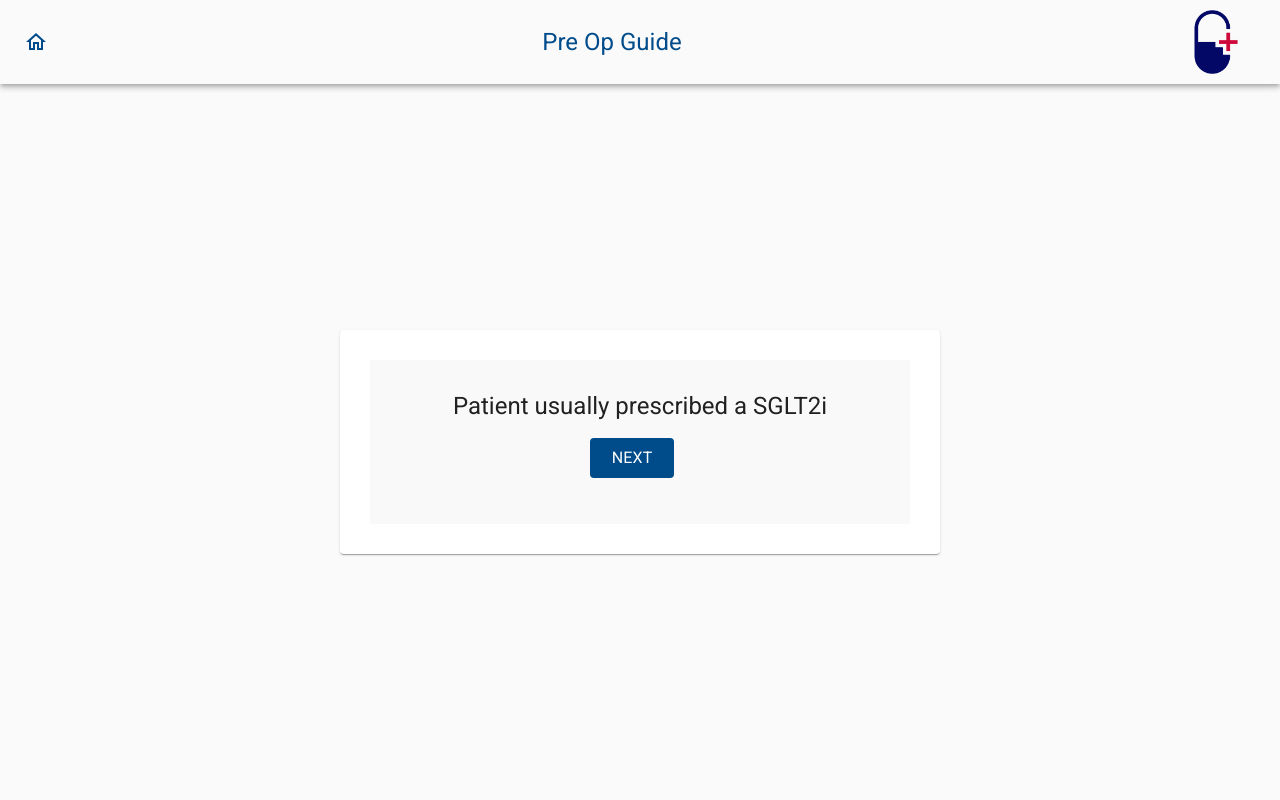
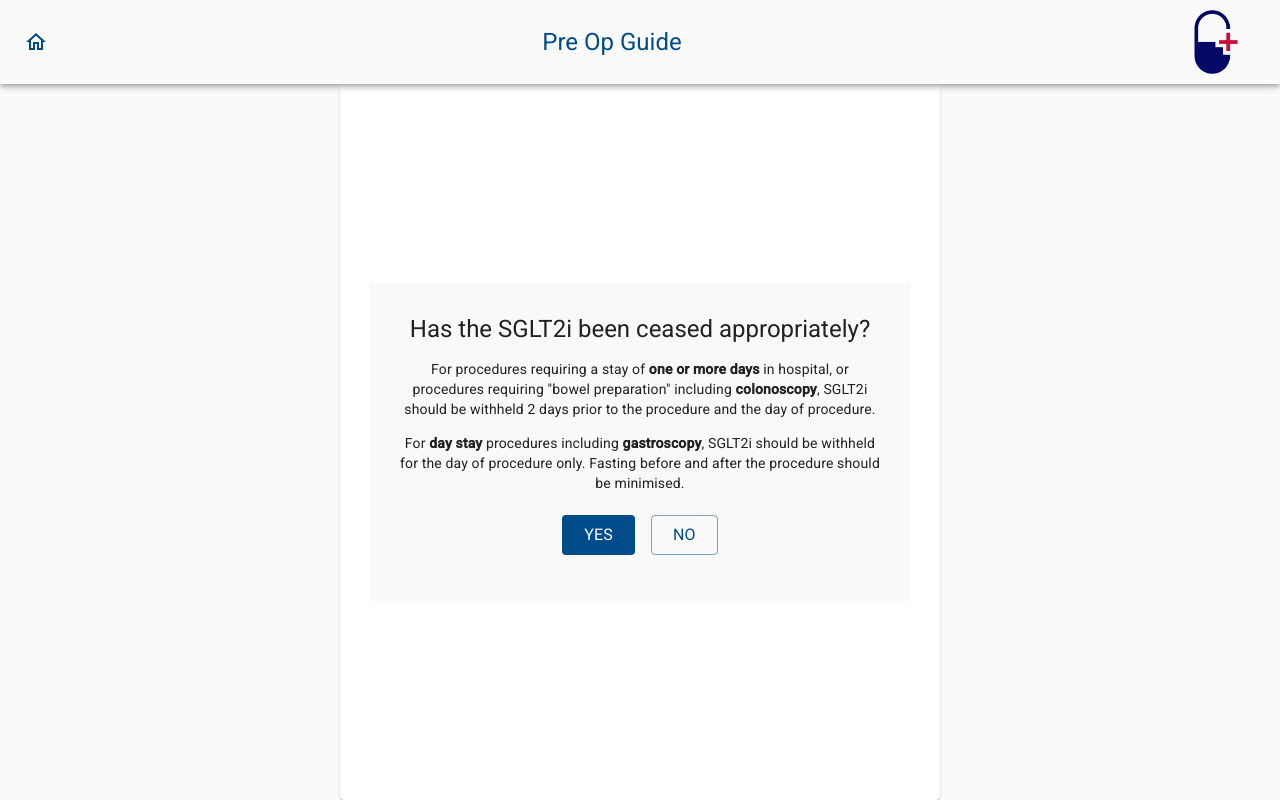
Before and after one commit to miamollie/ohnogliflozins, a Next.js app: page /preop in a window 1280 px wide. Built offline with nearby package versions, Linux system fonts and the light colour scheme.

Commit message:
Update preop machine
Change states and copy

```diff
--- a/components/Layout.tsx
+++ b/components/Layout.tsx
@@ -36,12 +36,11 @@ const useStyles = makeStyles((theme: any) => ({
   paper: {
     maxWidth: '600px',
     width: '90%',
+    height: '100%',
     margin: 'auto',
     padding: 30,
     [theme.breakpoints.down('md')]: {
-      //TODO fix breakpoints
       width: '100%',
-      height: '100%',
     },
   },
 }));
--- a/components/QuestionCard.tsx
+++ b/components/QuestionCard.tsx
@@ -13,10 +13,12 @@ function QuestionCard({
   question,
   primaryAction,
   secondaryAction,
+  children,
 }: {
   question: string;
   primaryAction: ActionType;
   secondaryAction?: ActionType;
+  children?: React.ReactNode;
 }) {
   return (
     <Slide direction="left" in mountOnEnter unmountOnExit key={question}>
@@ -25,6 +27,7 @@ function QuestionCard({
           <Typography variant="h5" component="h2" gutterBottom>
             {question}
           </Typography>
+          {children}
           <Box mb={1} display="flex" justifyContent="center">
             <Box m={1}>
               <Button
--- a/machines.ts
+++ b/machines.ts
@@ -1,19 +1,26 @@
 import { Machine } from 'xstate';
 
-export const FINAL_STEPS = ['DKA', 'discharge', 'inpatient', 'cancel', 'contactEndo'];
+export const FINAL_STEPS = ['DKA', 'discharge', 'inpatient', 'cancel', 'contactEndo', 'proceed'];
 export const preOpMachine = Machine({
   id: 'preop',
   initial: 'initial',
   states: {
     initial: {
       on: {
-        NEXT: 'withheldSg',
+        YES: 'withHeldWell',
+        NO: 'continuedWell',
       },
     },
-    withheldSg: {
+    withHeldWell: {
+      on: {
+        YES: 'ketones',
+        NO: 'insulinDeficientUnwell',
+      },
+    },
+    continuedWell: {
       on: {
         YES: 'insulinDeficientUnwell',
-        NO: 'ketones',
+        NO: 'cancel',
       },
     },
     insulinDeficientUnwell: {
--- a/pages/preop.tsx
+++ b/pages/preop.tsx
@@ -25,15 +25,26 @@ function PreOp() {
       case 'initial':
         return (
           <QuestionCard
-            question="Patient usually
-prescribed a SGLT2i"
-            primaryAction={{ copy: 'Next', action: () => send('NEXT') }}
-          />
+            question="Has the SGLT2i been ceased appropriately?"
+            primaryAction={{ copy: 'Yes', action: sendYes }}
+            secondaryAction={{ copy: 'No', action: sendNo }}
+          >
+            <p>
+              For procedures requiring a stay of <b>one or more days</b> in hospital, or procedures requiring "bowel
+              preparation" including <b>colonoscopy</b>, SGLT2i should be withheld 2 days prior to the procedure and the
+              day of procedure.
+            </p>
+            <p>
+              For <b>day stay</b> procedures including <b>gastroscopy</b>, SGLT2i should be withheld for the day of
+              procedure only. Fasting before and after the procedure should be minimised.
+            </p>
+          </QuestionCard>
         );
-      case 'withheldSg':
+      case 'withHeldWell':
+      case 'continuedWell':
         return (
           <QuestionCard
-            question="SGLT2i withheld appropriately preoperatively* and patient clinically  well"
+            question="Is the patient clinically well?"
             primaryAction={{ copy: 'Yes', action: sendYes }}
             secondaryAction={{ copy: 'No', action: sendNo }}
           />
```
